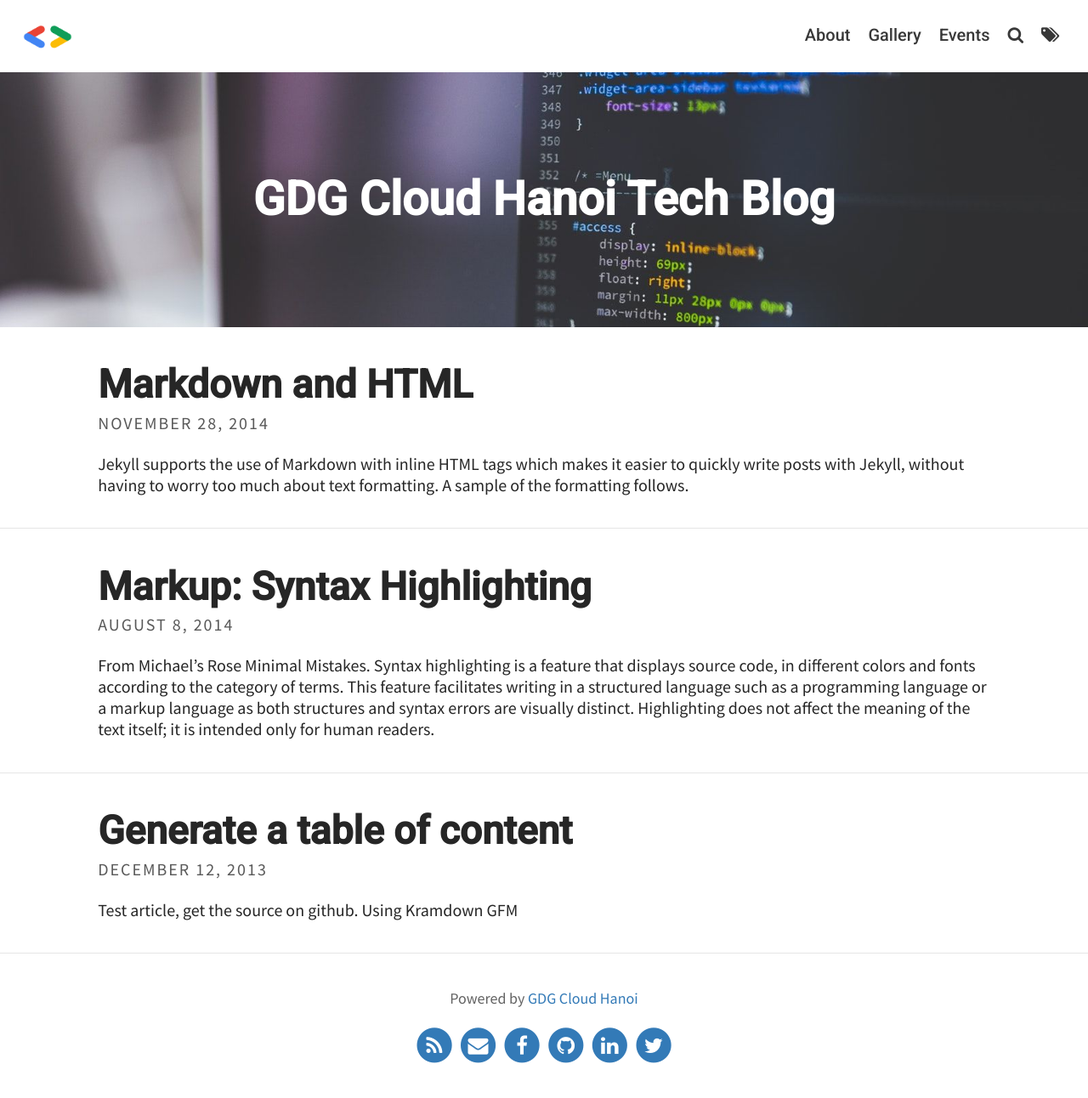
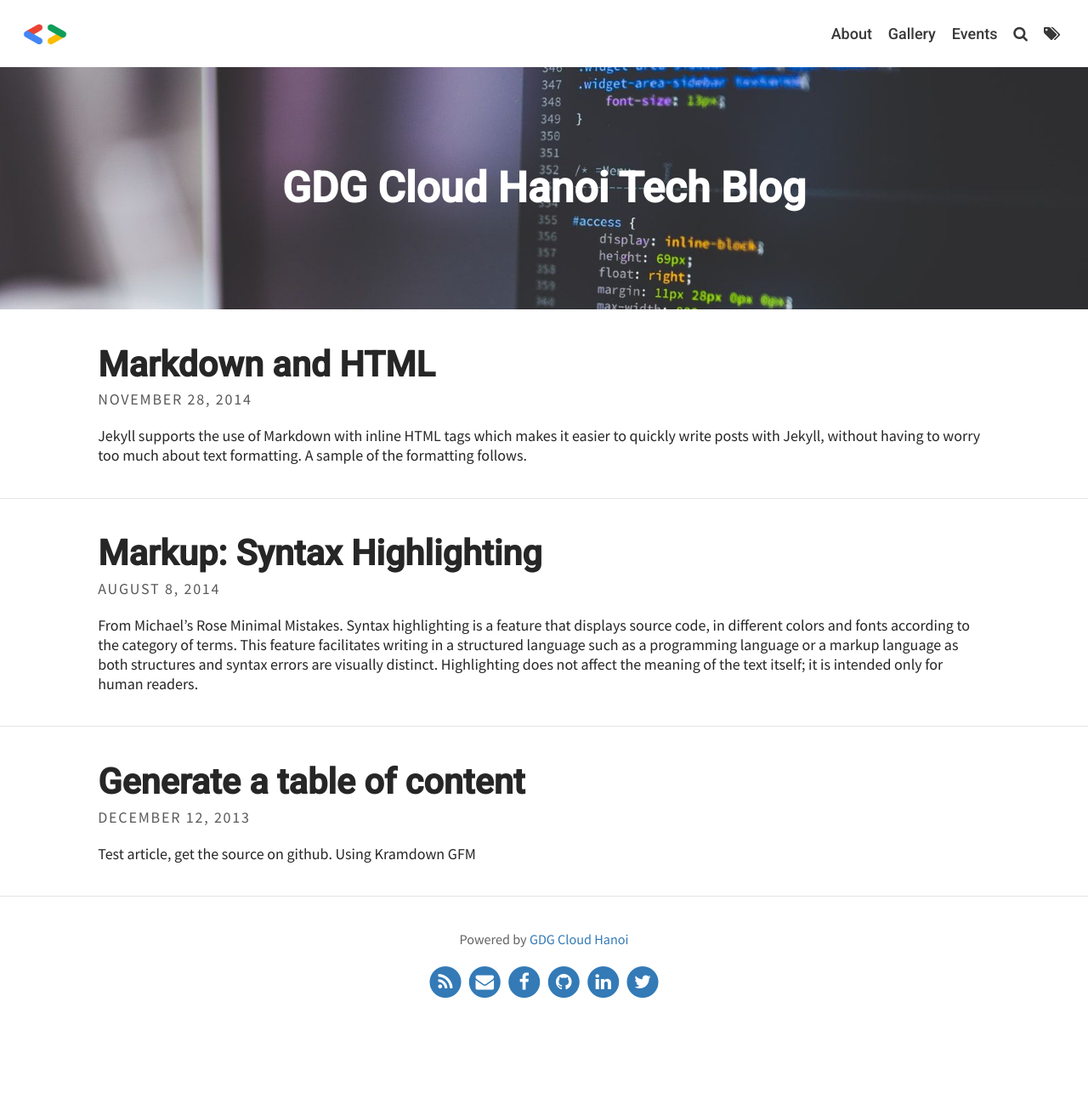
Before and after one commit to gdgcloudhanoi/gdgcloudhanoi.github.io, a Jekyll site: the page built from index.html, in a window 1280 px wide. Shown: the whole page at 85% size. Built offline with Jekyll 4.4.1, drawn with Linux system fonts in a browser that asks for light colours; the list of posts is cut into pages by our own code; after the commit the page ends 1215 px from its top, so only the background shows below that.

Commit message:
Decrease font-size
Signed-off-by: Nguyen Hai Truong <truongnh@fujitsu.com>

```diff
--- a/_sass/base/_global.scss
+++ b/_sass/base/_global.scss
@@ -33,7 +33,7 @@
 body {
   color: $text-color;
   font-family: $font-family-main;
-  font-size: $font-size;
+  font-size: 18px;
   word-wrap: break-word;
 }
 
```
